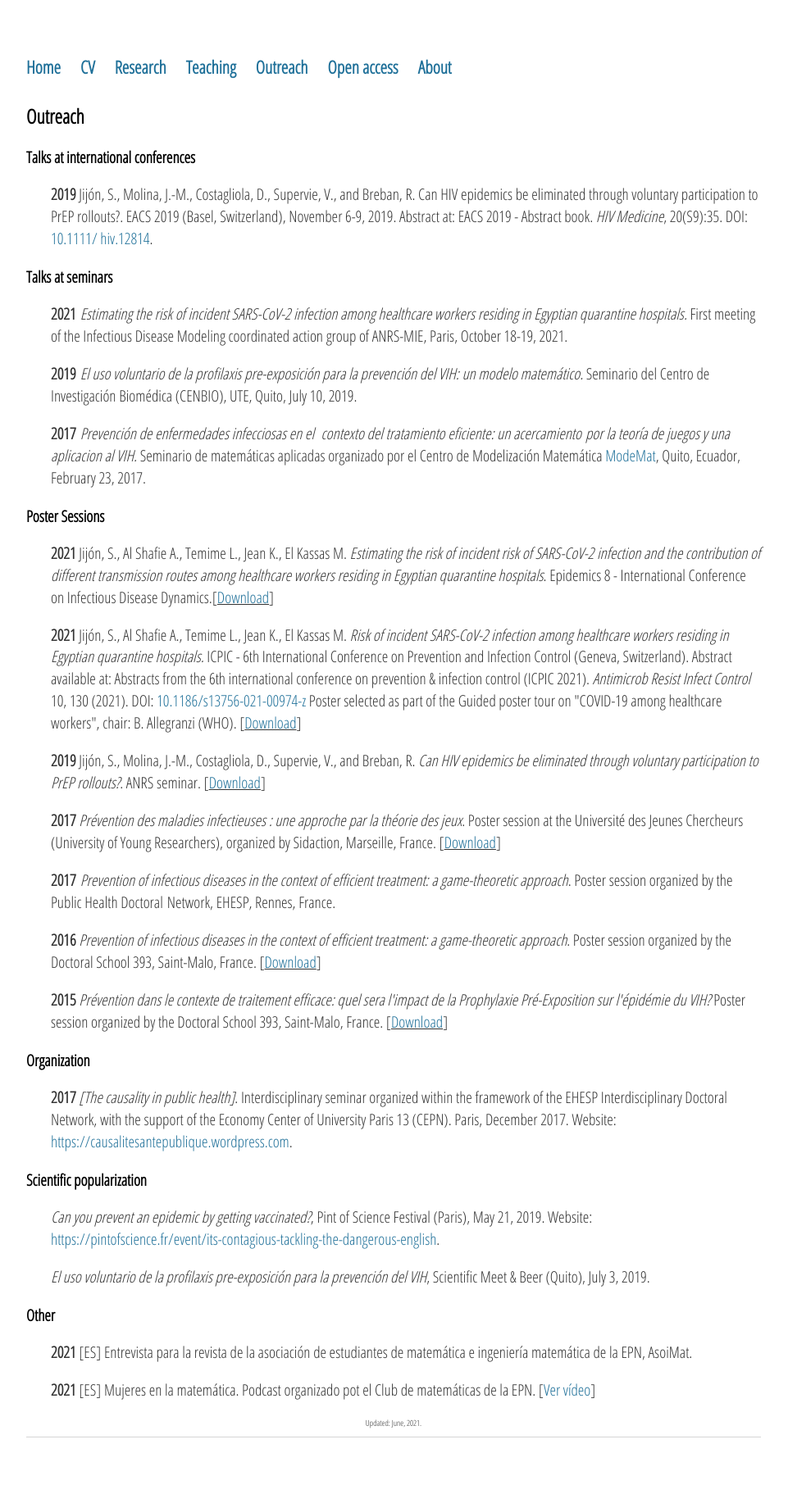
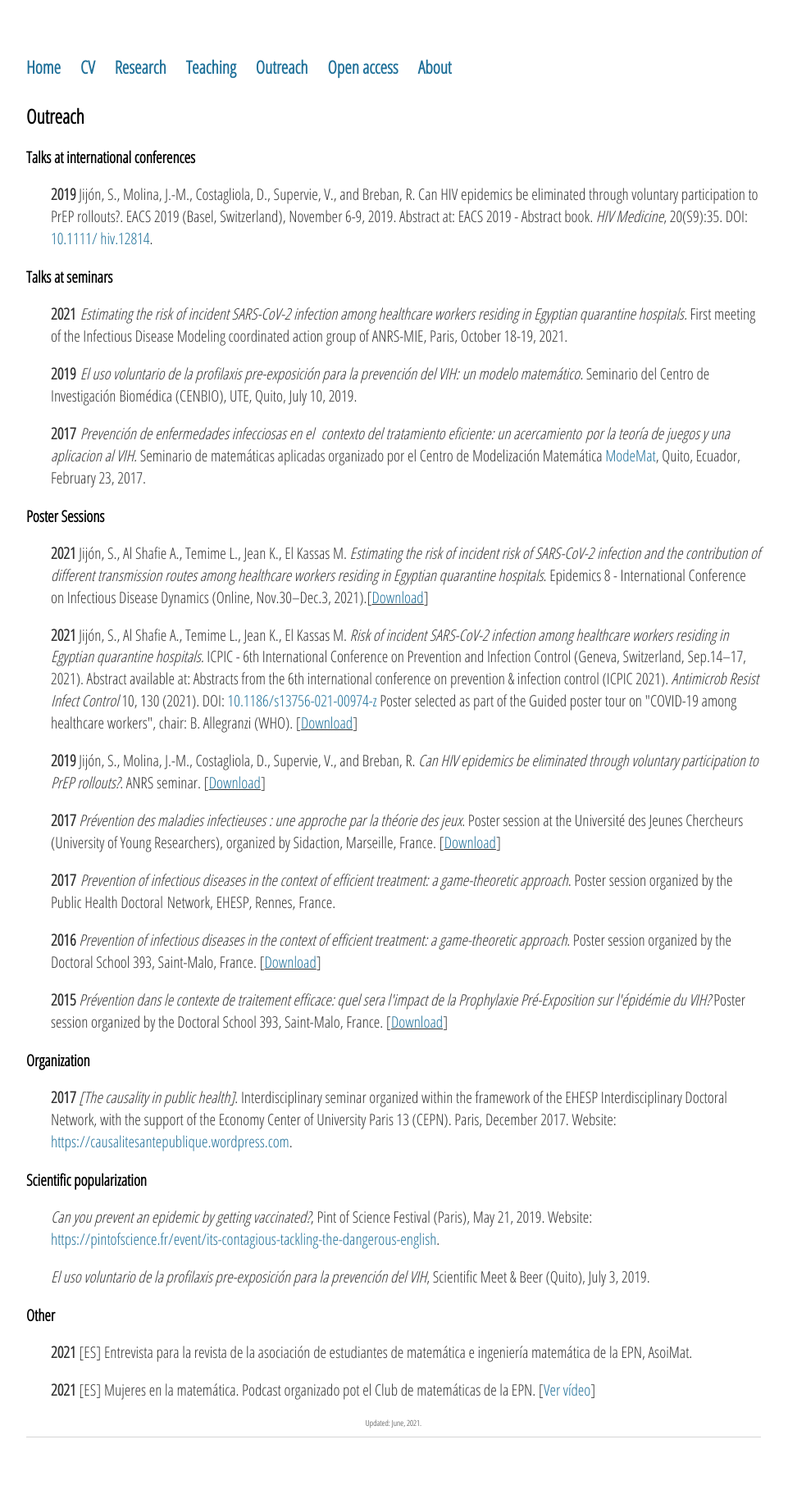
Before and after one commit to sjijon/sjijon.github.io, a Jekyll site: the page built from outreach.html, in a window 1280 px wide. Shown: the whole page at 82% size, without its empty margins (160-1121 px from the left). Built offline with Jekyll 4.4.1, drawn with Linux system fonts in a browser that asks for light colours; nearby versions of some CDN libraries.

Commit message:
Add recently presented posters

```diff
--- a/outreach.html
+++ b/outreach.html
@@ -41,7 +41,7 @@ title: Publications
 		<em>Estimating the risk of incident risk of SARS-CoV-2 infection and the
 			contribution of different transmission routes among healthcare workers residing
 			in Egyptian quarantine hospitals</em>. Epidemics 8 - International
-			Conference on Infectious Disease Dynamics.[<u><a href="https://raw.githubusercontent.com/sjijon/sjijon.github.io/master/documents/posters/2021-Poster-Epidemics8.pdf"
+			Conference on Infectious Disease Dynamics (Online, Nov.30–Dec.3, 2021).[<u><a href="https://raw.githubusercontent.com/sjijon/sjijon.github.io/master/documents/posters/2021-Poster-Epidemics8.pdf"
 				target="_blank">Download</a></u>]
 				</p>
 
@@ -49,7 +49,7 @@ title: Publications
 		<strong>2021 </strong> Jijón, S., Al Shafie A., Temime L., Jean K., El Kassas M.
 		<em> Risk of incident SARS-CoV-2 infection among healthcare workers residing
 			in Egyptian quarantine hospitals.</em> ICPIC  -  6th International Conference
-			on Prevention and Infection Control (Geneva, Switzerland).
+			on Prevention and Infection Control (Geneva, Switzerland, Sep.14–17, 2021).
 			Abstract available at: Abstracts from the 6th international conference on
 			prevention & infection control (ICPIC 2021). <em>Antimicrob Resist Infect
 				Control</em> 10, 130 (2021).
```
